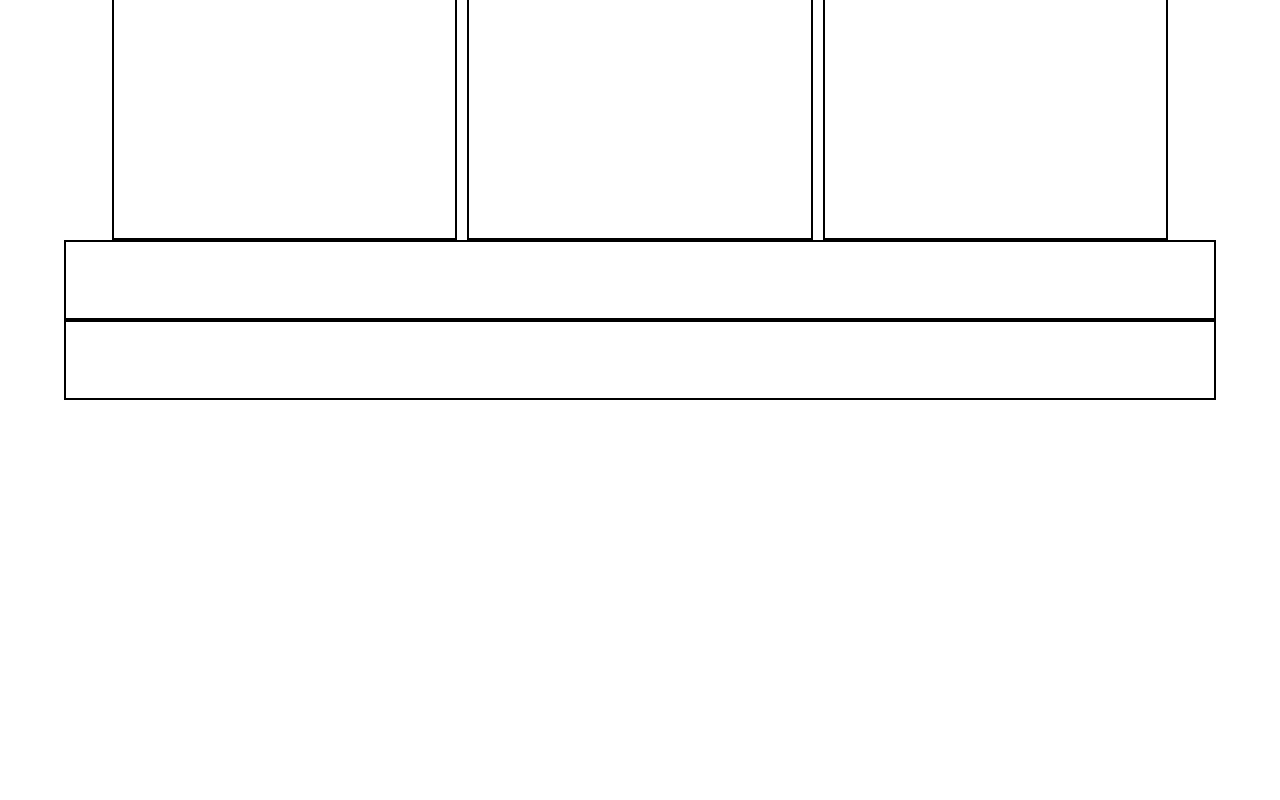
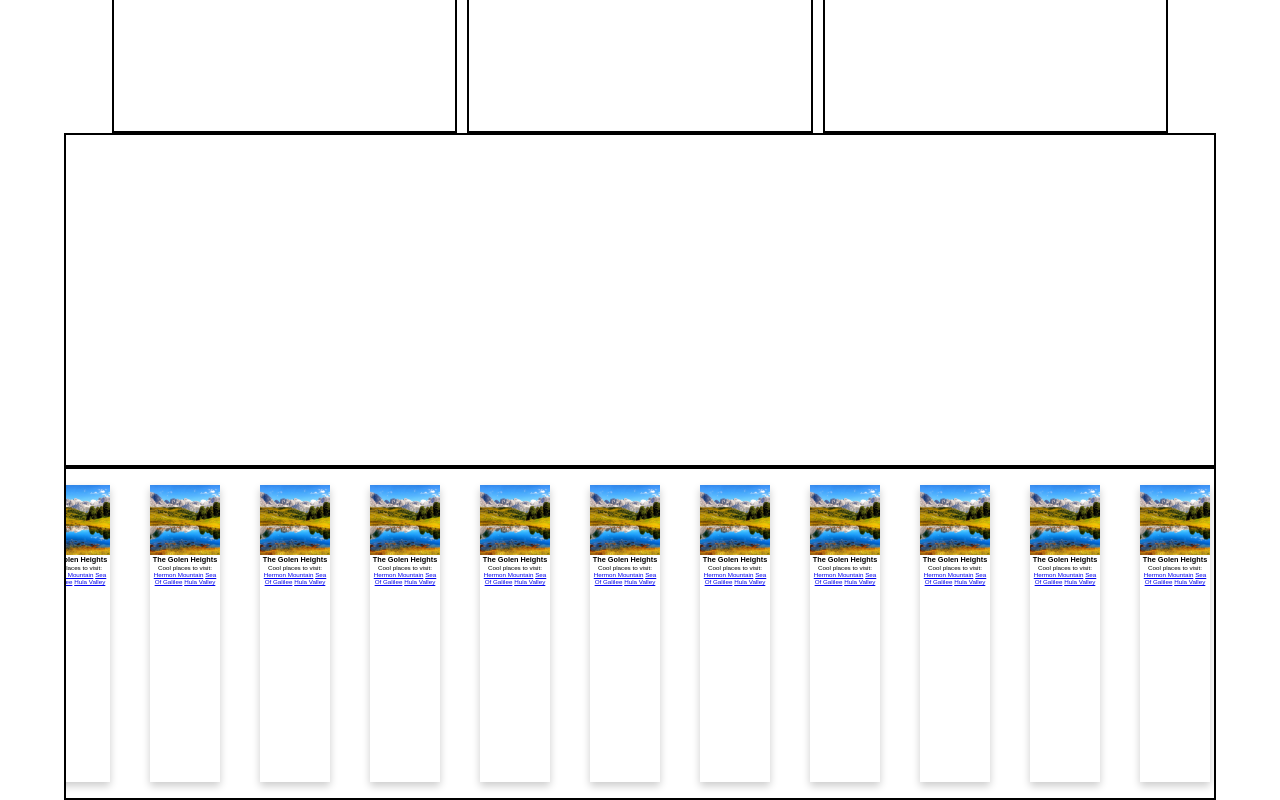
Before and after one commit to MrBennySolomon/03-Amazon-Assignment, a plain HTML site: page index.html in a window 1280 px wide. Shown: the part 400-1200 px from the top of the page. Before the commit the page ends 800 px from the top, so only its background shows below. Drawn offline with Linux system fonts and the light colour scheme; a web font is replaced by a local one.

Commit message:
03-Amazon-Assignment ver 1.2

```diff
--- /dev/null
+++ b/css/fonts.css
@@ -0,0 +1,66 @@
+@font-face {
+    font-family: "Amazon Ember";
+    font-weight: 200;
+    src: url(https://m.media-amazon.com/images/S/sash/Dv1WQ5DdeMS5qP7.woff2)
+        format("woff2"),
+      url(https://m.media-amazon.com/images/S/sash/e0LnMbFWJC-TMQz.woff)
+        format("woff");
+  }
+  @font-face {
+    font-family: "Amazon Ember";
+    font-weight: 200;
+    font-style: italic;
+    src: url(https://m.media-amazon.com/images/S/sash/ozb5-CLHQWI6Soc.woff2)
+        format("woff2"),
+      url(https://m.media-amazon.com/images/S/sash/twzZHebXjCHBb6v.woff)
+        format("woff");
+  }
+  @font-face {
+    font-family: "Amazon Ember";
+    src: url(https://m.media-amazon.com/images/S/sash/pDxWAF1pBB0dzGB.woff2)
+        format("woff2"),
+      url(https://m.media-amazon.com/images/S/sash/kfKKBuoqcD$AUKL.woff)
+        format("woff");
+  }
+  @font-face {
+    font-family: "Amazon Ember";
+    font-style: italic;
+    src: url(https://m.media-amazon.com/images/S/sash/WOnTLzkiaEccV7F.woff2)
+        format("woff2"),
+      url(https://m.media-amazon.com/images/S/sash/JJsp0ZvgpfwzJM6.woff)
+        format("woff");
+  }
+  @font-face {
+    font-family: "Amazon Ember";
+    font-weight: 500;
+    src: url(https://m.media-amazon.com/images/S/sash/VjTR4RqBzY0mUYx.woff2)
+        format("woff2"),
+      url(https://m.media-amazon.com/images/S/sash/XIvhNCZAsrT80Wz.woff)
+        format("woff");
+  }
+  @font-face {
+    font-family: "Amazon Ember";
+    font-weight: 500;
+    font-style: italic;
+    src: url(https://m.media-amazon.com/images/S/sash/KwhNPG8Jz-Vz2X7.woff2)
+        format("woff2"),
+      url(https://m.media-amazon.com/images/S/sash/YAEPfuhs1l-argd.woff)
+        format("woff");
+  }
+  @font-face {
+    font-family: "Amazon Ember";
+    font-weight: 700;
+    src: url(https://m.media-amazon.com/images/S/sash/KFPk-9IF4FqAqY-.woff2)
+        format("woff2"),
+      url(https://m.media-amazon.com/images/S/sash/mzVbGSgvdBfRLX9.woff)
+        format("woff");
+  }
+  @font-face {
+    font-family: "Amazon Ember";
+    font-style: italic;
+    font-weight: 700;
+    src: url(https://m.media-amazon.com/images/S/sash/2SazJx$EeTHfhMN.woff2)
+        format("woff2"),
+      url(https://m.media-amazon.com/images/S/sash/CjbL$jCCegyfqZ7.woff)
+        format("woff");
+  }
--- /dev/null
+++ b/css/normalize.css
@@ -0,0 +1,4 @@
+body,html {
+  font-family: "Amazon Ember", Arial, sans-serif;
+  font-size: 62.5%;
+}
--- /dev/null
+++ b/css/reset.css
@@ -0,0 +1,10 @@
+* {
+    margin: 0;
+    padding: 0;
+}
+
+* ,
+*::before,
+*::after{
+  box-sizing: border-box;
+}
--- a/css/style.css
+++ b/css/style.css
@@ -11,7 +11,7 @@ html, body {
 
 body {
     width: 100vw;
-    height: 100vh;
+    height: 150vh;
     display: flex;
     align-items: center;
     justify-content: center;
@@ -45,22 +45,36 @@ html {
 }
 .container-bought-together,
 .container-explore {
-    height: 10vh;
+    display: flex;
+    justify-content: center;
+    align-items: center;
+    gap: 4rem;
+
+    height: 50vh;
     width: 90%;
     border: 2px solid black;
+    overflow: hidden;
 }
-Footer
-© 2023 GitHub, Inc.
-Footer navigation
-Terms
-Privacy
-Security
-Status
-Docs
-Contact GitHub
-Pricing
-API
-Training
-Blog
-About
-MyAmazonProduct/style.css at main · SuperSpawn/MyAmazonProduct
+
+
+.card {
+  width: 8rem;
+  height: 90%;
+  box-shadow: 0 0.4rem 0.8rem 0 rgba(0,0,0,0.2);
+  width: 7rem;
+}
+
+.card:hover {
+  box-shadow: 0 0.8rem 1.6rem 0 rgba(0,0,0,0.2);
+}
+
+#image {
+  width: 7rem;
+  height: 7rem;
+  background: url(../img/pic.jpg) no-repeat center center/cover;
+}
+
+.left-arrow,
+.right-arrow {
+
+}
--- a/index.html
+++ b/index.html
@@ -4,6 +4,9 @@
   <meta charset="UTF-8">
   <meta http-equiv="X-UA-Compatible" content="IE=edge">
   <meta name="viewport" content="width=device-width, initial-scale=1.0">
+  <link rel="stylesheet" href="css/fonts.css">
+  <link rel="stylesheet" href="css/reset.css">
+  <link rel="stylesheet" href="css/normalize.css">
   <link rel="stylesheet" href="css/style.css">
   <title>03-Amazon-Assignment</title>
 </head>
@@ -22,7 +25,148 @@
 
   </div>
   <div class="container-explore">
-
+    <div class="right-arrow"></div>
+    <div class="left-arrow"></div>
+    <div class="card">
+      <div id="image"></div>
+      <div class="container">
+        <h3>The Golen Heights</h3>
+        <p>Cool places to visit:</p>
+        <a href="#">Hermon Mountain</a>
+        <a href="#">Sea Of Galilee</a>
+        <a href="#">Hula Valley</a>
+      </div>
+    </div>
+    <div class="card">
+      <div id="image"></div>
+      <div class="container">
+        <h3>The Golen Heights</h3>
+        <p>Cool places to visit:</p>
+        <a href="#">Hermon Mountain</a>
+        <a href="#">Sea Of Galilee</a>
+        <a href="#">Hula Valley</a>
+      </div>
+    </div>
+    <div class="card">
+    <div id="image"></div>
+    <div class="container">
+      <h3>The Golen Heights</h3>
+      <p>Cool places to visit:</p>
+      <a href="#">Hermon Mountain</a>
+      <a href="#">Sea Of Galilee</a>
+      <a href="#">Hula Valley</a>
+    </div>
+  </div>
+  <div class="card">
+    <div id="image"></div>
+    <div class="container">
+      <h3>The Golen Heights</h3>
+      <p>Cool places to visit:</p>
+      <a href="#">Hermon Mountain</a>
+      <a href="#">Sea Of Galilee</a>
+      <a href="#">Hula Valley</a>
+    </div>
+  </div>
+  <div class="card">
+    <div id="image"></div>
+    <div class="container">
+      <h3>The Golen Heights</h3>
+      <p>Cool places to visit:</p>
+      <a href="#">Hermon Mountain</a>
+      <a href="#">Sea Of Galilee</a>
+      <a href="#">Hula Valley</a>
+    </div>
+  </div>
+  <div class="card">
+    <div id="image"></div>
+    <div class="container">
+      <h3>The Golen Heights</h3>
+      <p>Cool places to visit:</p>
+      <a href="#">Hermon Mountain</a>
+      <a href="#">Sea Of Galilee</a>
+      <a href="#">Hula Valley</a>
+    </div>
+  </div>
+  <div class="card">
+    <div id="image"></div>
+    <div class="container">
+      <h3>The Golen Heights</h3>
+      <p>Cool places to visit:</p>
+      <a href="#">Hermon Mountain</a>
+      <a href="#">Sea Of Galilee</a>
+      <a href="#">Hula Valley</a>
+    </div>
+  </div>
+  <div class="card">
+    <div id="image"></div>
+    <div class="container">
+      <h3>The Golen Heights</h3>
+      <p>Cool places to visit:</p>
+      <a href="#">Hermon Mountain</a>
+      <a href="#">Sea Of Galilee</a>
+      <a href="#">Hula Valley</a>
+    </div>
+  </div>
+  <div class="card">
+    <div id="image"></div>
+    <div class="container">
+      <h3>The Golen Heights</h3>
+      <p>Cool places to visit:</p>
+      <a href="#">Hermon Mountain</a>
+      <a href="#">Sea Of Galilee</a>
+      <a href="#">Hula Valley</a>
+    </div>
+  </div>
+  <div class="card">
+    <div id="image"></div>
+    <div class="container">
+      <h3>The Golen Heights</h3>
+      <p>Cool places to visit:</p>
+      <a href="#">Hermon Mountain</a>
+      <a href="#">Sea Of Galilee</a>
+      <a href="#">Hula Valley</a>
+    </div>
+  </div>
+  <div class="card">
+    <div id="image"></div>
+    <div class="container">
+      <h3>The Golen Heights</h3>
+      <p>Cool places to visit:</p>
+      <a href="#">Hermon Mountain</a>
+      <a href="#">Sea Of Galilee</a>
+      <a href="#">Hula Valley</a>
+    </div>
+  </div>
+  <div class="card">
+    <div id="image"></div>
+    <div class="container">
+      <h3>The Golen Heights</h3>
+      <p>Cool places to visit:</p>
+      <a href="#">Hermon Mountain</a>
+      <a href="#">Sea Of Galilee</a>
+      <a href="#">Hula Valley</a>
+    </div>
+  </div>
+  <div class="card">
+    <div id="image"></div>
+    <div class="container">
+      <h3>The Golen Heights</h3>
+      <p>Cool places to visit:</p>
+      <a href="#">Hermon Mountain</a>
+      <a href="#">Sea Of Galilee</a>
+      <a href="#">Hula Valley</a>
+    </div>
+  </div>
+  <div class="card">
+    <div id="image"></div>
+    <div class="container">
+      <h3>The Golen Heights</h3>
+      <p>Cool places to visit:</p>
+      <a href="#">Hermon Mountain</a>
+      <a href="#">Sea Of Galilee</a>
+      <a href="#">Hula Valley</a>
+    </div>
+  </div>
   </div>
 </body>
 </html>
```
Also changed, not shown: img/pic.jpg (added), js/script.js (added).
